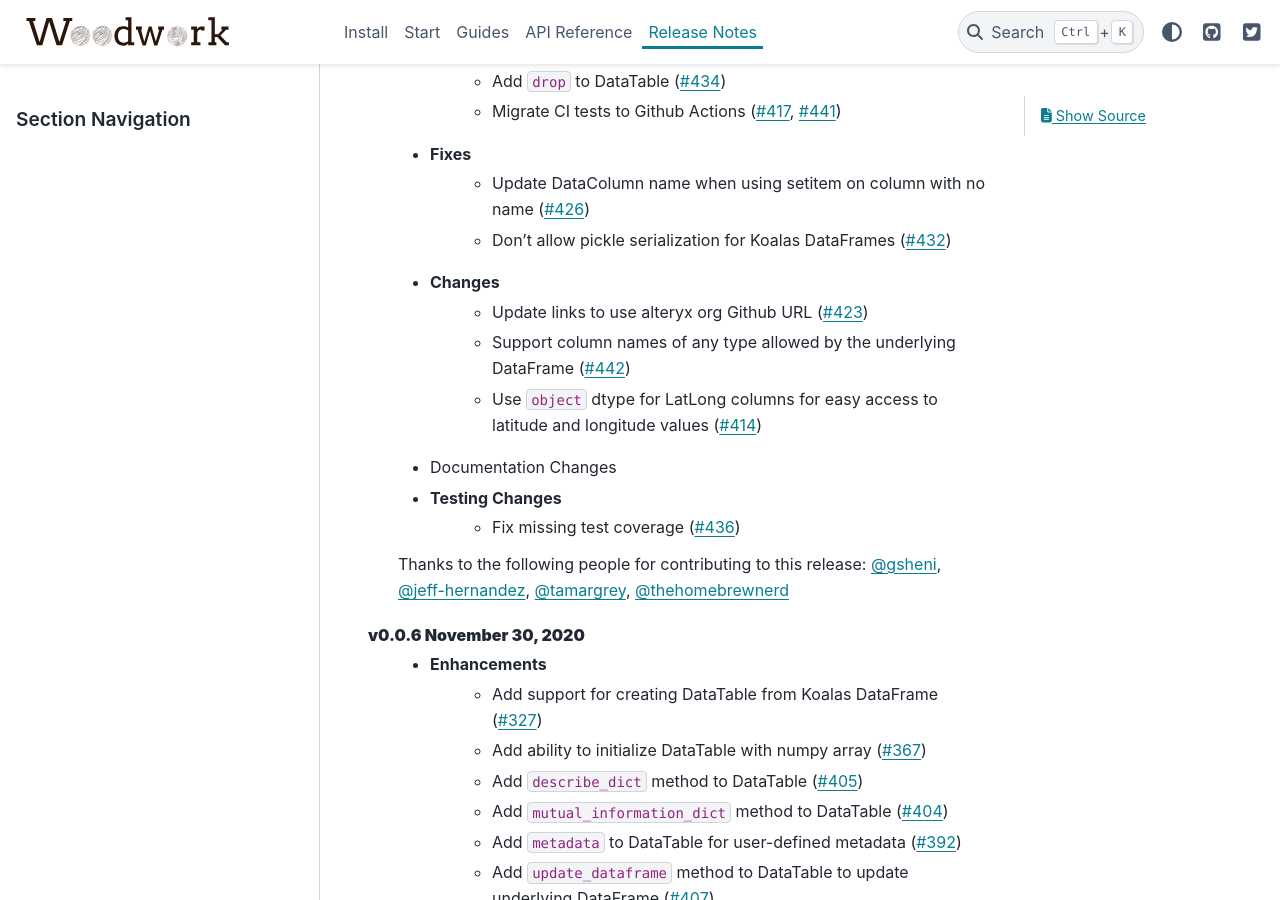
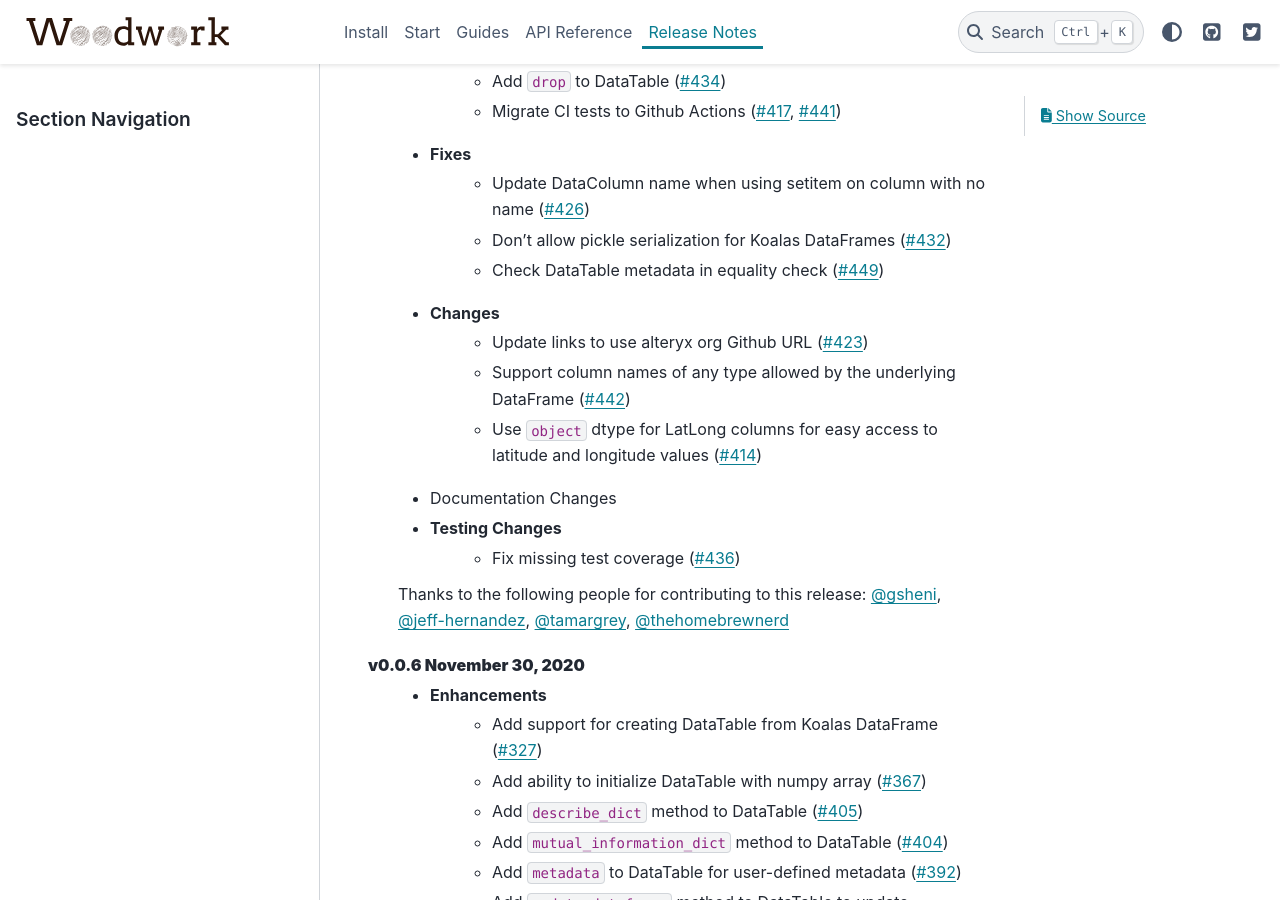
Before and after one commit to alteryx/woodwork, a Sphinx documentation site: the page built from docs/source/release_notes.rst, in a window 1280 px wide and 900 px high, scrolled down 318 px. Built offline with Sphinx 7.4.7 and the PyData theme 0.15.4, drawn with Linux system fonts in a browser that asks for light colours; comment, search, counter and statistics services are not loaded.

Commit message:
Add release note

```diff
--- a/docs/source/release_notes.rst
+++ b/docs/source/release_notes.rst
@@ -12,6 +12,7 @@ Release Notes
     * Fixes
         * Update DataColumn name when using setitem on column with no name (:pr:`426`)
         * Don't allow pickle serialization for Koalas DataFrames (:pr:`432`)
+        * Check DataTable metadata in equality check (:pr:`449`)
     * Changes
         * Update links to use alteryx org Github URL (:pr:`423`)
         * Support column names of any type allowed by the underlying DataFrame (:pr:`442`)
```
